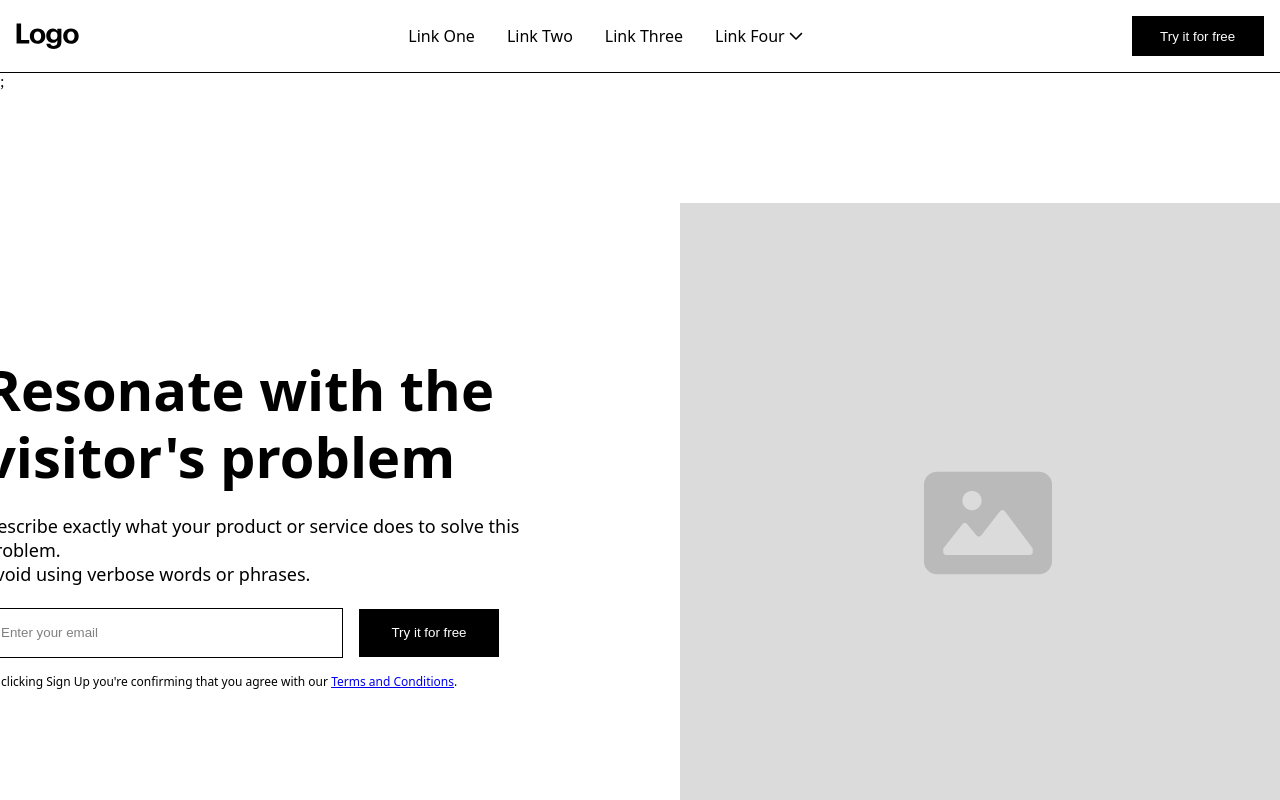
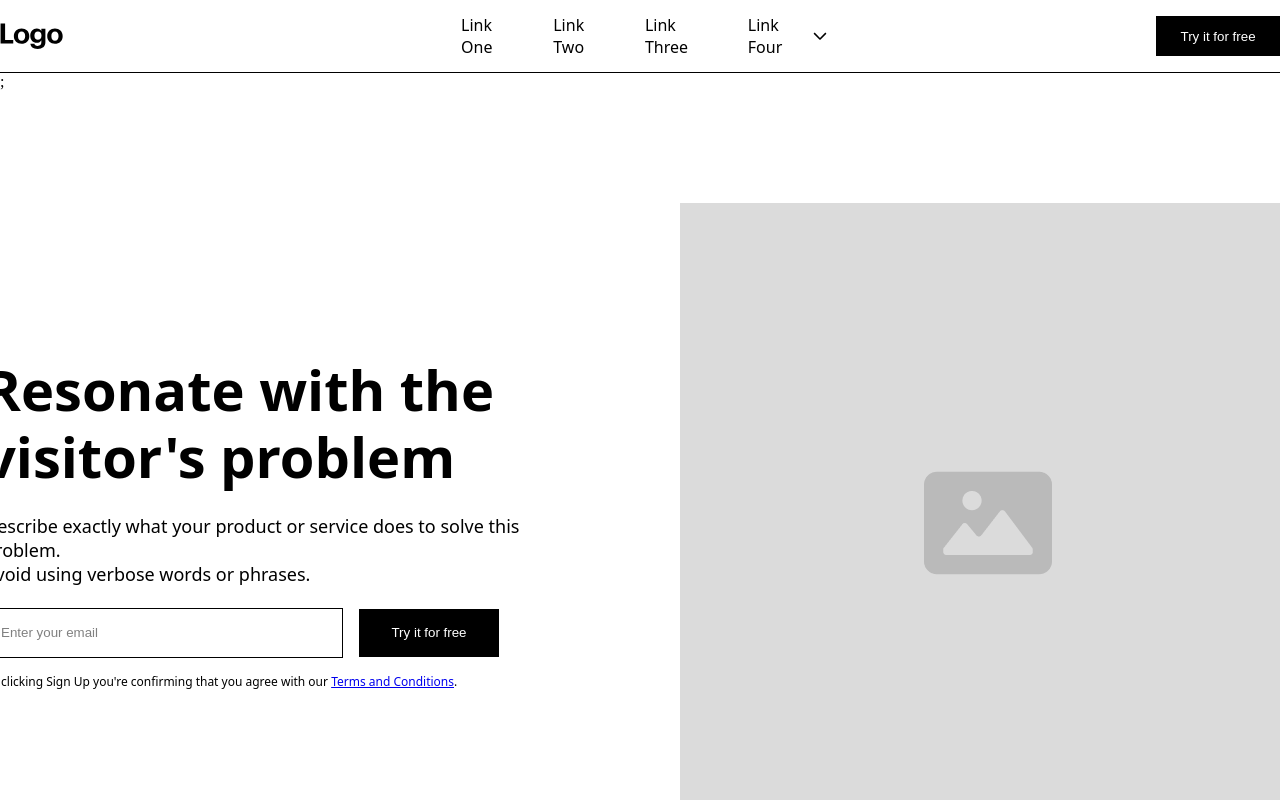
Before and after one commit to MarloIkhodi/react-course, a React (Create React App) app: page / in a window 1280 px wide. Shown: the top 800 px of the page. Built offline with nearby package versions, Linux system fonts and the light colour scheme.

Commit message:
little-card added to work

```diff
--- a/src/components/header/index.jsx
+++ b/src/components/header/index.jsx
@@ -5,7 +5,7 @@ import Downbox from "../../assets/images/chevron-down.svg";
 export default function Header() {
   return (
     <header>
-      <img src={Logo} alt="Site Logo" />
+      <img className="siteLogo" src={Logo} alt="Site Logo" />
       <nav>
         <a href="#">Link One</a>
         <a href="#">Link Two</a>
--- a/src/components/header/styles.css
+++ b/src/components/header/styles.css
@@ -5,13 +5,14 @@ header {
   display: flex;
   align-items: center;
   justify-content: center;
-  gap: 329px;
+  gap: 32px;
   font-family: system-ui, -apple-system, BlinkMacSystemFont, "Segoe UI", Roboto,
     Oxygen, Ubuntu, Cantarell, "Open Sans", "Helvetica Neue", sans-serif;
 }
 header nav {
   display: flex;
   gap: 32px;
+  width: 390px;
 }
 
 header a {
@@ -25,8 +26,13 @@ header a {
 }
 
 header button {
+  margin-left: 297px;
   width: 132px;
   height: 40px;
   background-color: black;
   color: white;
 }
+
+.siteLogo {
+  margin-right: 366px;
+}
```
